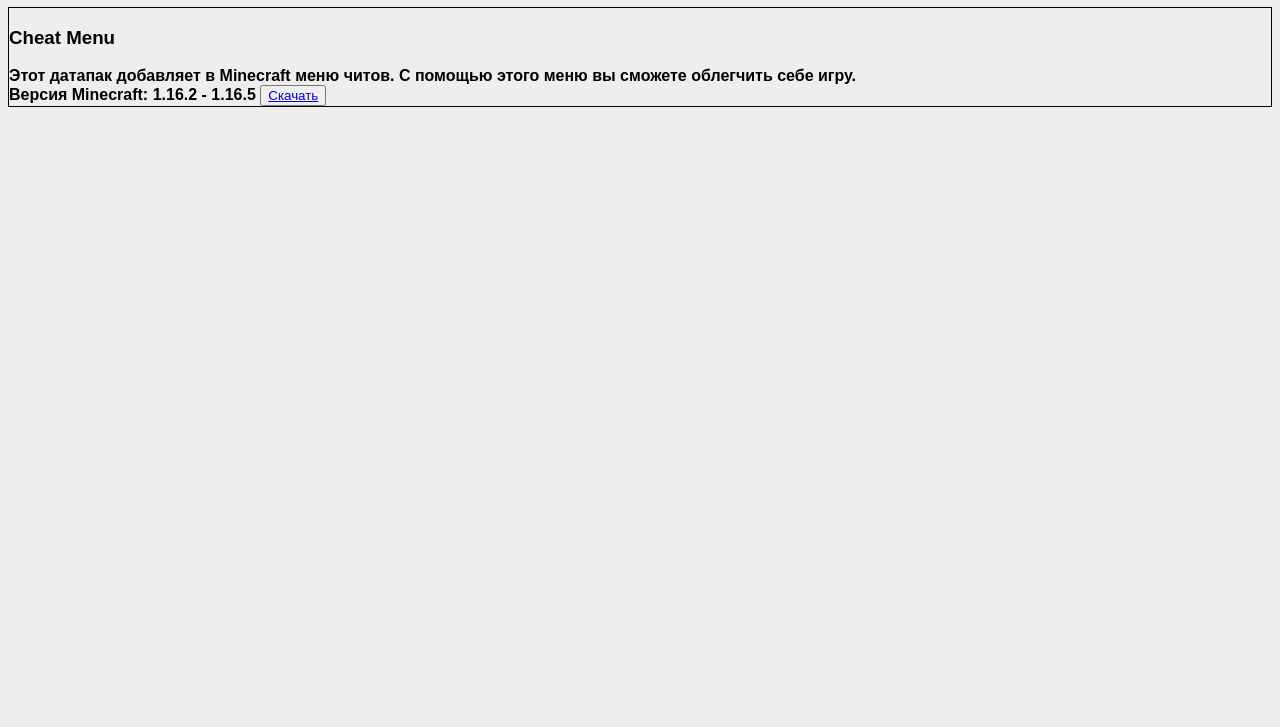
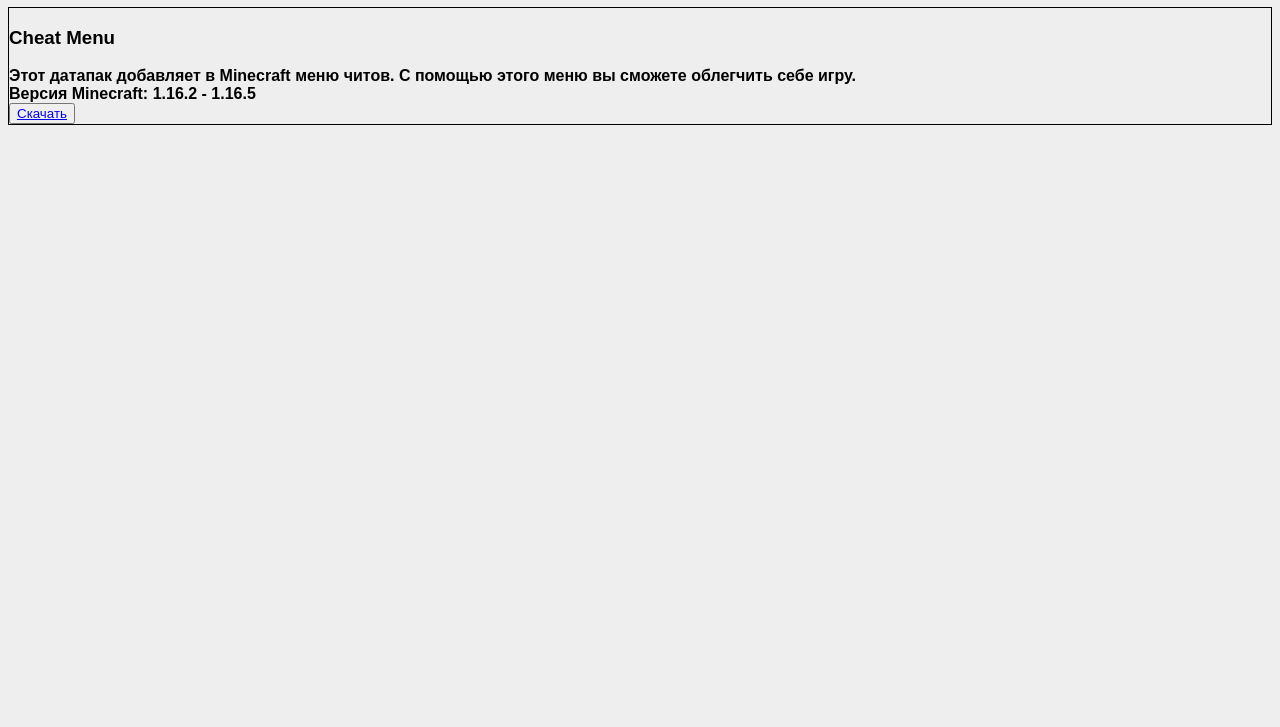
Before and after one commit to YellowApps/mc, a plain HTML site: page datapacks/index.html in a window 1280 px wide. Shown: the part 73-800 px from the top of the page. Drawn offline with Linux system fonts and the light colour scheme.

Commit message:
Update index.html

```diff
--- a/datapacks/index.html
+++ b/datapacks/index.html
@@ -22,7 +22,7 @@
     </div>-->
     <div class="datapack">
       <h3>Cheat Menu</h3>
-      <b>Этот датапак добавляет в Minecraft меню читов. С помощью этого меню вы сможете облегчить себе игру.<br>Версия Minecraft: 1.16.2 - 1.16.5</b>
+      <b>Этот датапак добавляет в Minecraft меню читов. С помощью этого меню вы сможете облегчить себе игру.<br>Версия Minecraft: 1.16.2 - 1.16.5</b><br>
       <button><a href="cheatmenu.zip" download>Скачать</a></button>
     </div>
   </body>
```
